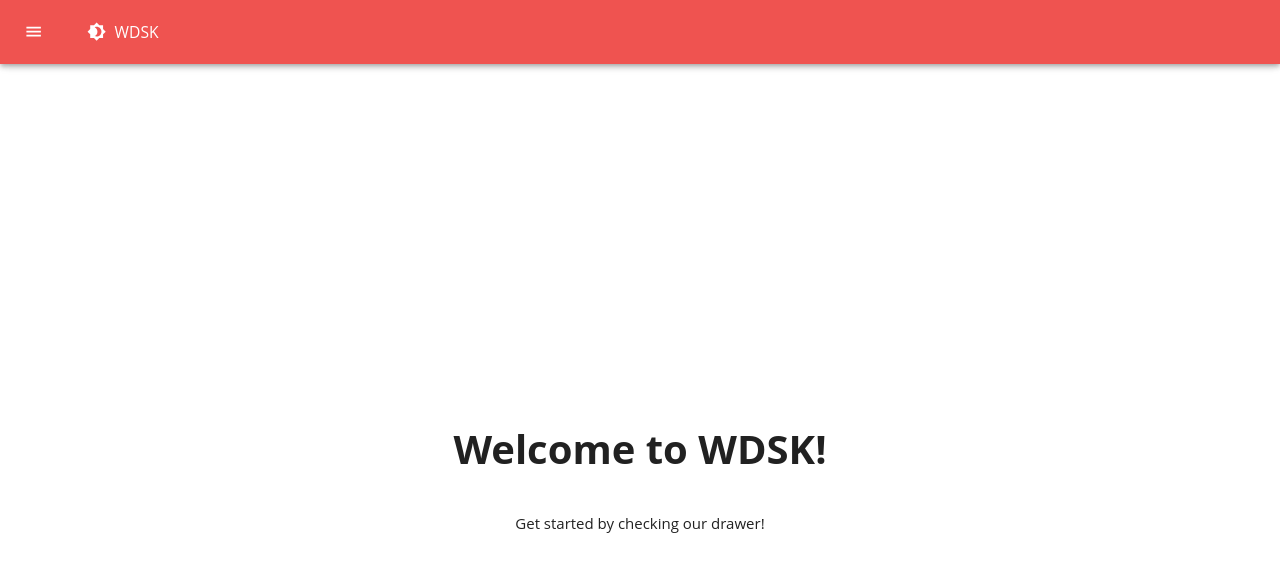
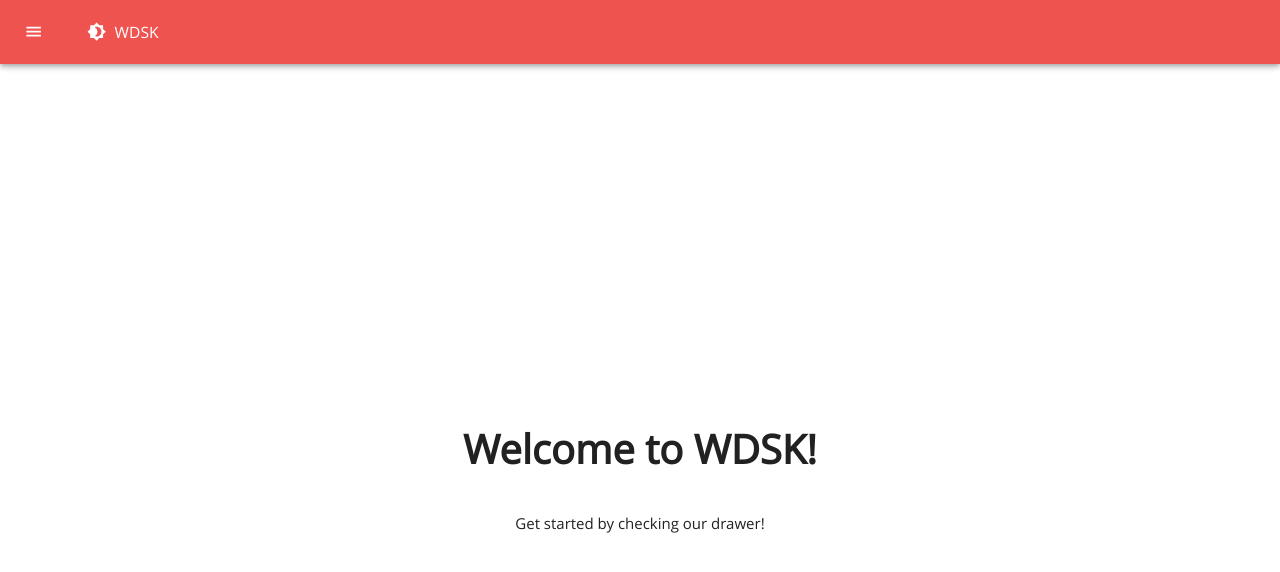
Before and after one commit to orinaveh/WDSK-UI, a Next.js app: page / in a window 1280 px wide. Shown: the top 572 px of the page. Built offline with nearby package versions, Linux system fonts and the light colour scheme.

Commit message:
feat: add invalid secret validation

```diff
--- a/hooks/useCopyToClipboard.tsx
+++ b/hooks/useCopyToClipboard.tsx
@@ -1,3 +1,4 @@
+import * as clipboard from 'clipboard-polyfill/text';
 import { useSnackbar } from 'notistack';
 import { useCallback } from 'react';
 
@@ -5,7 +6,7 @@ const useCopyToClipboard = (textToCopy: string) => {
   const { enqueueSnackbar } = useSnackbar();
 
   const copyToClipboard = useCallback(() => {
-    navigator.clipboard.writeText(textToCopy);
+    clipboard.writeText(textToCopy);
     enqueueSnackbar('Copied Successfully', { variant: 'success' });
   }, [textToCopy]);
 
--- a/package.json
+++ b/package.json
@@ -15,6 +15,7 @@
     "@mui/icons-material": "^5.5.1",
     "@mui/material": "^5.5.3",
     "@types/jsonwebtoken": "^8.5.8",
+    "clipboard-polyfill": "^4.0.0-rc1",
     "jsonwebtoken": "^8.5.1",
     "next": "12.1.4",
     "notistack": "^2.0.3",
--- a/pages/_app.tsx
+++ b/pages/_app.tsx
@@ -1,4 +1,5 @@
 import '../styles/globals.css';
+import { useMemo, useState } from 'react';
 import { blue, red } from '@mui/material/colors';
 import { SnackbarProvider } from 'notistack';
 import MenuIcon from '@mui/icons-material/Menu';
@@ -20,7 +21,6 @@ import {
   ThemeOptions,
   MenuItem
 } from '@mui/material';
-import { useMemo, useState } from 'react';
 import routes from '../routes';
 
 import styles from './app.module.scss';
@@ -41,6 +41,11 @@ const getDesignTokens = (mode: PaletteMode): ThemeOptions => ({
     }
   },
   components: {
+    MuiTextField: {
+      defaultProps: {
+        color: 'secondary'
+      }
+    },
     MuiButton: {
       defaultProps: {
         variant: 'contained'
--- a/styles/globals.css
+++ b/styles/globals.css
@@ -1,3 +1,11 @@
+@font-face {
+  font-family: 'Open Sans';
+  font-style: normal;
+  font-display: swap;
+  font-weight: 400;
+  src: local('Open Sans'), local('Open Sans'), url('../public/fonts/OpenSansRegular.ttf') format('ttf');
+}
+
 html,
 body {
   padding: 0;
```
Also changed, not shown: pages/jwt/index.tsx (+12 -1 lines), public/fonts/OpenSansRegular.ttf (added), 1 other file (tests, documents, lock files or other folders).
